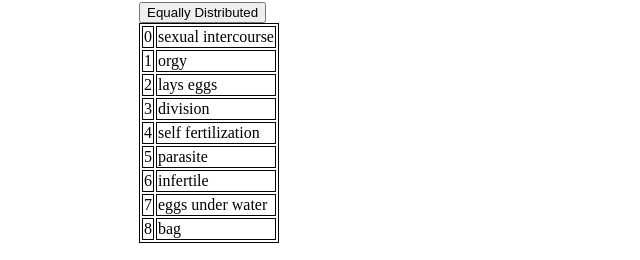
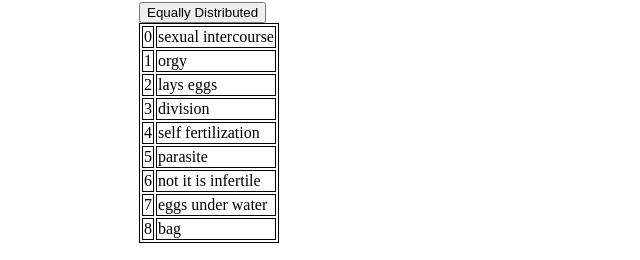
Before and after one commit to SaschaDoe/RandomTableApp, a SvelteKit app: page / in a window 1280 px wide. Shown: the part 7765-8025 px from the top of the page, without its empty margins (61-701 px from the left). Built offline with nearby package versions, Linux system fonts and the light colour scheme.

Commit message:
reproduction infertile fix

```diff
--- a/src/tables/monsterTables/monsterReproductionTable.ts
+++ b/src/tables/monsterTables/monsterReproductionTable.ts
@@ -12,7 +12,7 @@ export class MonsterReproductionTable extends Table{
         entries.push(new TableEntry("division"))
         entries.push(new TableEntry("self fertilization"))
         entries.push(new TableEntry("parasite"))
-        entries.push(new TableEntry("infertile"))
+        entries.push(new TableEntry("not it is infertile"))
         entries.push(new TableEntry("eggs under water"))
         entries.push(new TableEntry("bag"))
         super(entries, TableTitles.MonsterReproduction,TableType.Character);
```
